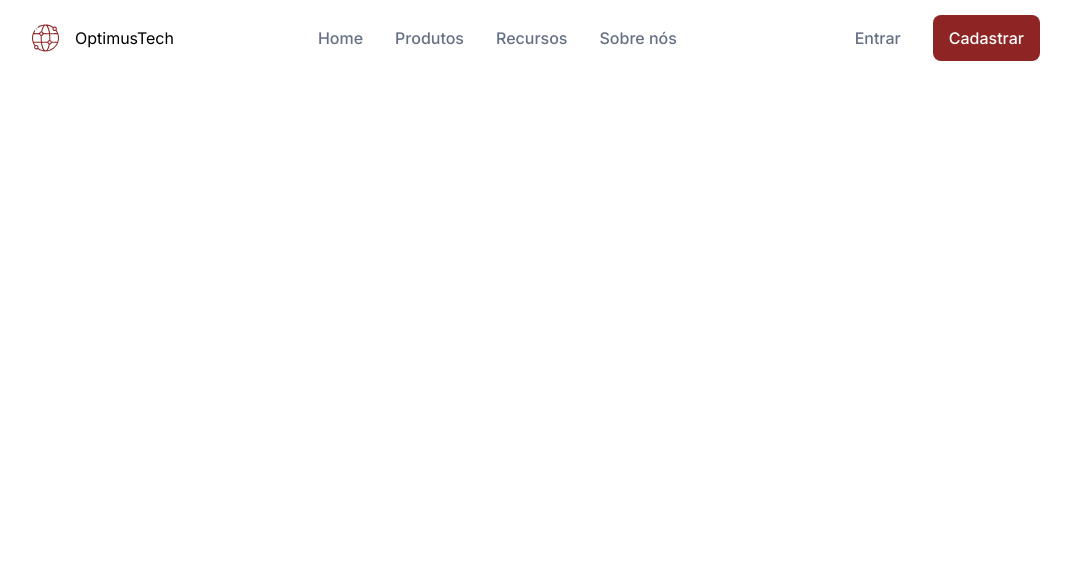
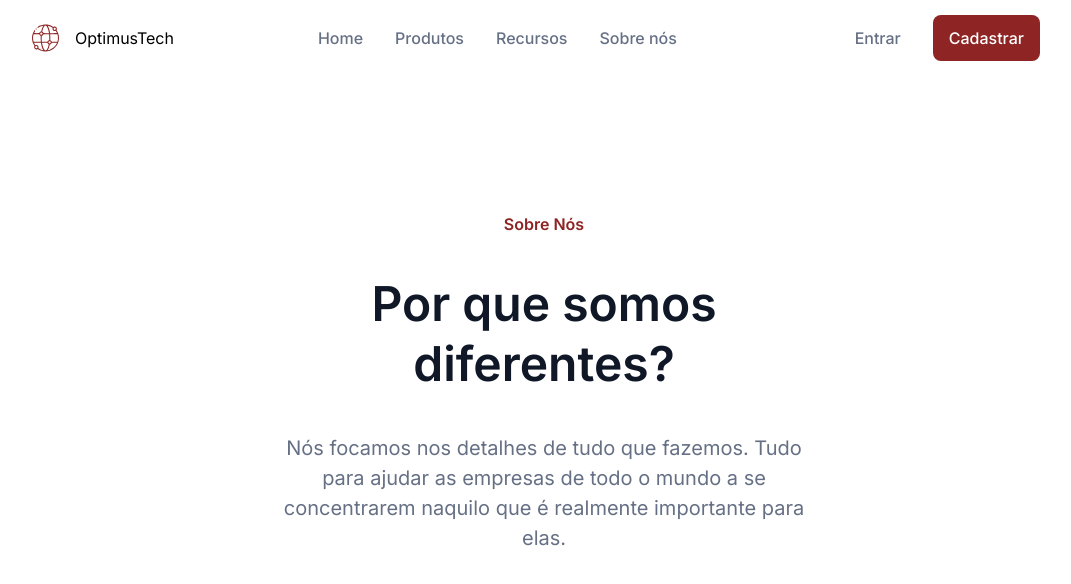
Before and after one commit to DanniHimouto/operation-contracts, a plain HTML site: page index.html in a window 1280 px wide. Shown: the whole page, without its empty margins (96-1167 px from the left). Drawn offline with Linux system fonts and the light colour scheme.

Commit message:
Cabeçalho / Banner feitos

```diff
--- /dev/null
+++ b/css/banner.css
@@ -0,0 +1,28 @@
+.banner {
+    text-align: center;
+    margin: 10em;
+}
+
+.container__banner {
+    padding: 0 13em;
+}
+
+.banner__unico {
+    font-weight: 600;
+    line-height: 24px;
+    color: var(--vermelho);
+}
+
+.banner__titulo {
+    font-weight: 600;
+    font-size: 48px;
+    line-height: 60px;
+    color: var(--azul-black);
+    padding: 0.8em 0;
+}
+
+.banner__texto {
+    font-size: 20px;
+    line-height: 30px;
+    color: var(--cinza);
+}
--- a/css/header.css
+++ b/css/header.css
@@ -1,7 +1,7 @@
 .cabecalho {
     display: flex;
     justify-content: space-between;
-    margin-top: 1.5em;
+    margin: 1.5em 0;
 }
 
 .container {
--- a/css/style.css
+++ b/css/style.css
@@ -1,5 +1,5 @@
 @import url(/css/header.css);
-
+@import url(/css/banner.css);
 
 :root {
     --fonte-principal: "Inter";
--- a/index.html
+++ b/index.html
@@ -42,5 +42,13 @@
             </ul>
         </div>
     </header>
+
+    <section class="banner">
+        <div class="container__banner">
+            <span class="banner__unico">Sobre Nós</span>
+            <h2 class="banner__titulo">Por que somos diferentes?</h2>
+            <p class="banner__texto">Nós focamos nos detalhes de tudo que fazemos. Tudo para ajudar as empresas de todo o mundo a se concentrarem naquilo que é realmente importante para elas.</p>
+        </div>
+    </section>
 </body>
 </html>
```
